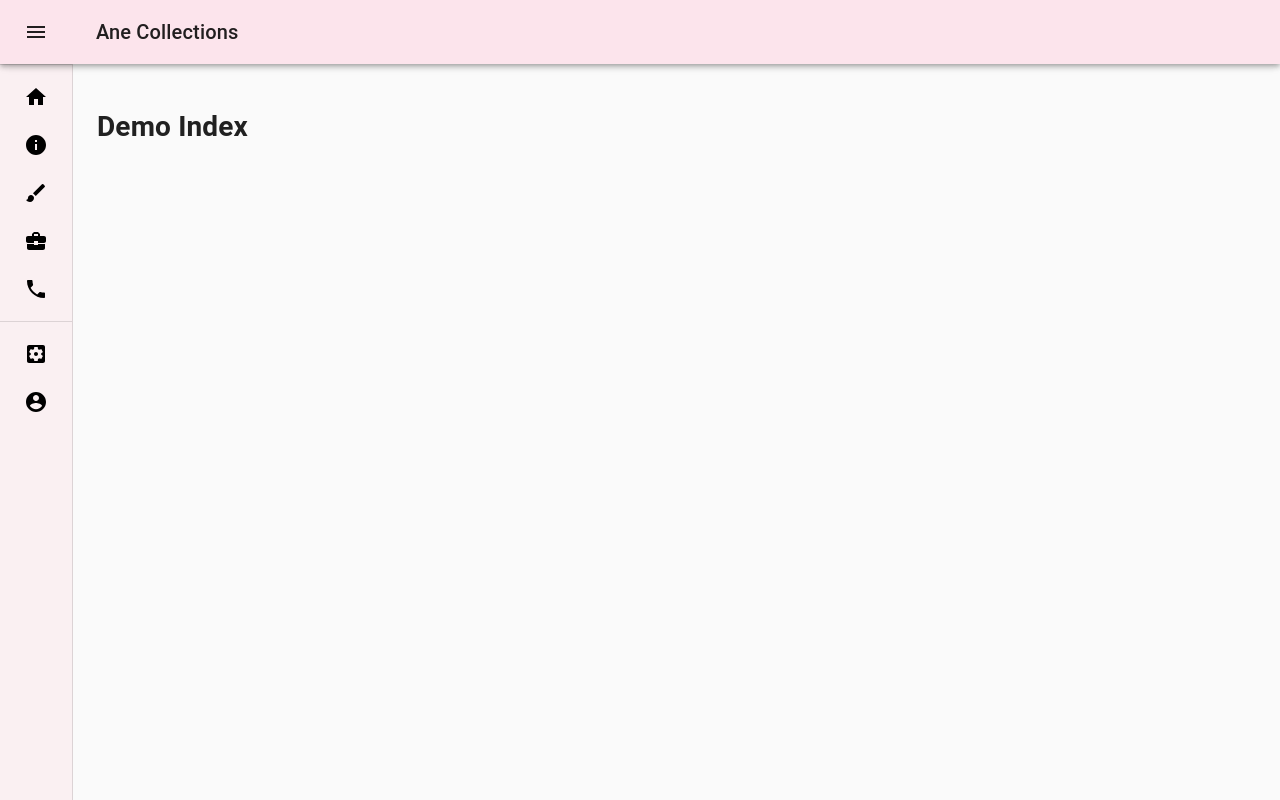
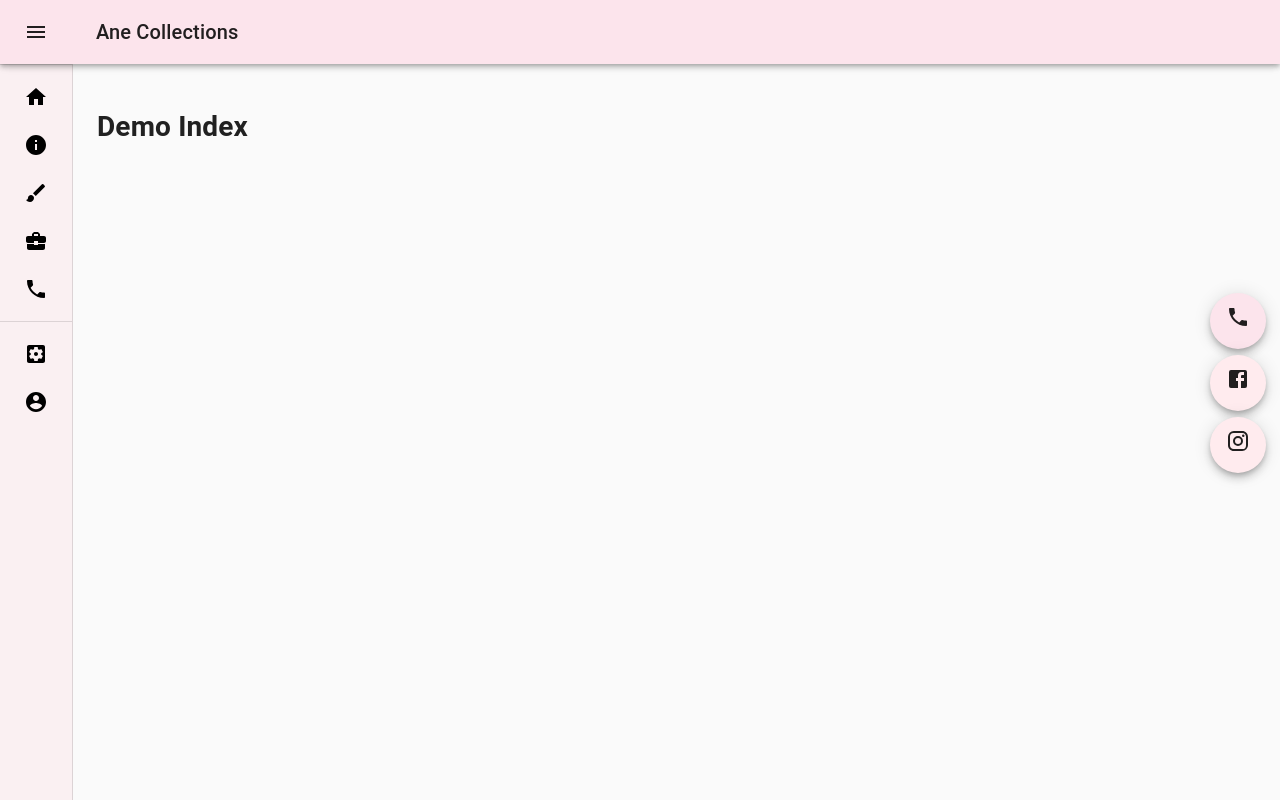
Before and after one commit to vladcocis/ane-collection, a Next.js app: page /demo in a window 1280 px wide. Built offline with nearby package versions, Linux system fonts and the light colour scheme.

Commit message:
implemented floating buttons for homepage

```diff
--- a/components/FloatingActionButton.js
+++ b/components/FloatingActionButton.js
@@ -1,23 +1,25 @@
 import React from 'react';
 import Fab from '@material-ui/core/Fab';
-import './FloatingActionButton.css'
+import PhoneIcon from '@material-ui/icons/Phone';
+import FacebookIcon from '@material-ui/icons/Facebook';
+import InstagramIcon from '@material-ui/icons/Instagram';
 
 export default function FloatingActionButtons() {
   return (
     <div className='root'>
         <div className='icon__container'>
             <Fab color="primary" aria-label="call">
-            <a href="tel:+447470718754"><i className="fas fa-phone-alt"></i></a>
+            <a href="tel:+447470718754"><PhoneIcon/></a>
             </Fab>
         </div>
       <div className='icon__container'>
         <Fab color="secondary" aria-label="facebook">
-            <a href="https://www.facebook.com/RoxxanaPop" target = "_blank" rel='noopener noreferrer'><i className="fab fa-facebook-f"></i></a>
+            <a href="https://www.facebook.com/RoxxanaPop" target = "_blank" rel='noopener noreferrer'><FacebookIcon/></a>
         </Fab>
       </div>
       <div className='icon__container'>
-        <Fab color="secondary" aria-label="whatapp">
-        <a href="https://m.me/RoxxanaPop" target = "_blank" rel='noopener noreferrer'><i className="fab fa-facebook-messenger"></i></a>
+        <Fab color="secondary" aria-label="instagram">
+        <a href="https://www.instagram.com/roxanaaapop/" target = "_blank" rel='noopener noreferrer'><InstagramIcon/></a>
         </Fab>
       </div>
     </div>
--- a/components/Layout.js
+++ b/components/Layout.js
@@ -1,5 +1,6 @@
 import Head from 'next/head'
 import Header from '../components/Header'
+import FloatingActionButton from './FloatingActionButton';
 
 const Layout = ({ children }) => {
     return (
@@ -7,7 +8,7 @@ const Layout = ({ children }) => {
             <Head>
                 <title>Cykaaaaa</title>
             </Head>
-
+            <FloatingActionButton />
             <Header>
                 {children}
             </Header>
--- a/pages/_app.js
+++ b/pages/_app.js
@@ -1,4 +1,5 @@
 import '../styles/globals.css'
+import '../components/FloatingActionButton.css'
 import Layout from '../components/Layout'
 import { Theme } from '../components/Theme'
 import { ThemeProvider } from '@material-ui/styles'
```
